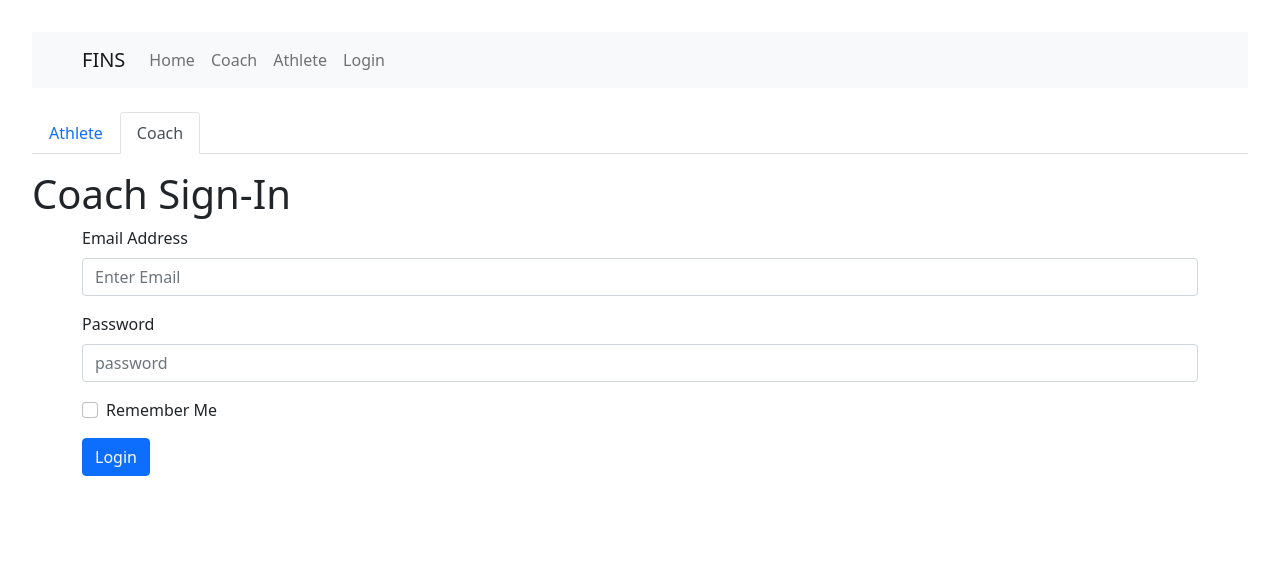
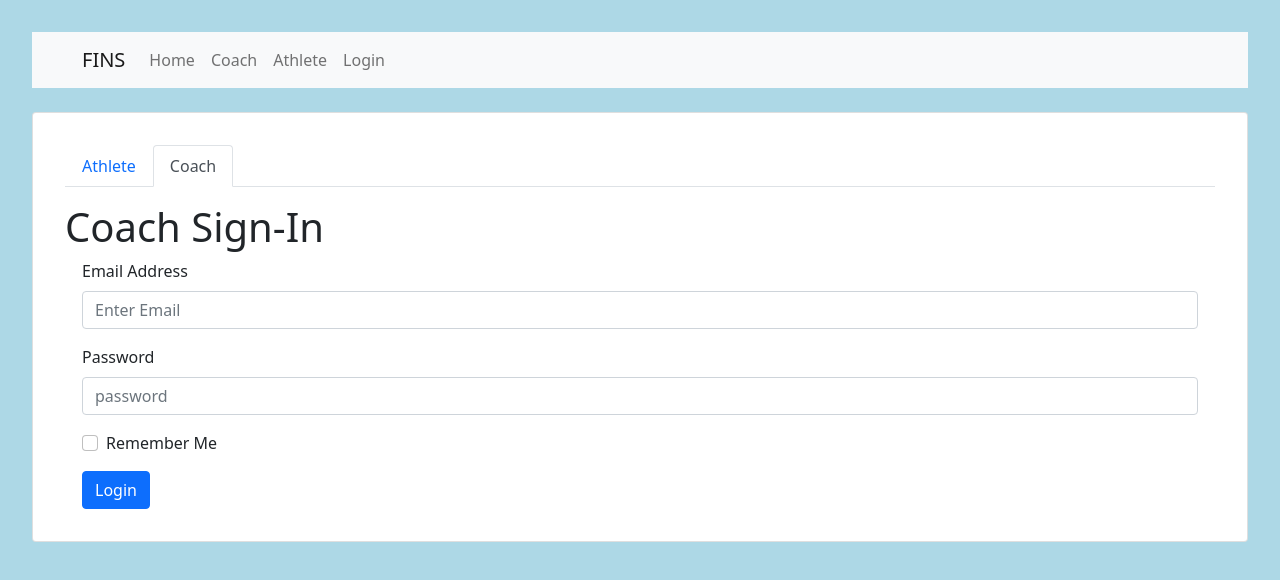
Before and after one commit to tommy2022/FINS, a React (Create React App) app: page / in a window 1280 px wide. Shown: the top 580 px of the page. Built offline with nearby package versions, Linux system fonts and the light colour scheme.

Commit message:
match login style

```diff
--- a/src/Homepage.js
+++ b/src/Homepage.js
@@ -1,16 +1,23 @@
 import React from "react";
 
-import { Button, Container, Form, Row, Tabs, Tab } from "react-bootstrap";
+import { Button, Container, Card, Form, Row, Tabs, Tab } from "react-bootstrap";
 import Nav from "./Nav";
 
 export default function Homepage() {
   return (
     <div
       style={{
-                padding: "2rem"
+        backgroundColor: "lightblue",
+        padding: "2rem",
+        height: "100vh",
       }}
     >
       <Nav />
+      <Card
+        style={{
+          padding: "2rem",
+        }}
+      >
         <Tabs
           defaultActiveKey="profile"
           id="uncontrolled-tab-example"
@@ -70,6 +77,7 @@ export default function Homepage() {
             </Container>
           </Tab>
         </Tabs>
+      </Card>
     </div>
   );
 }
```
Lines whose indentation alone changed are shown as unchanged.
